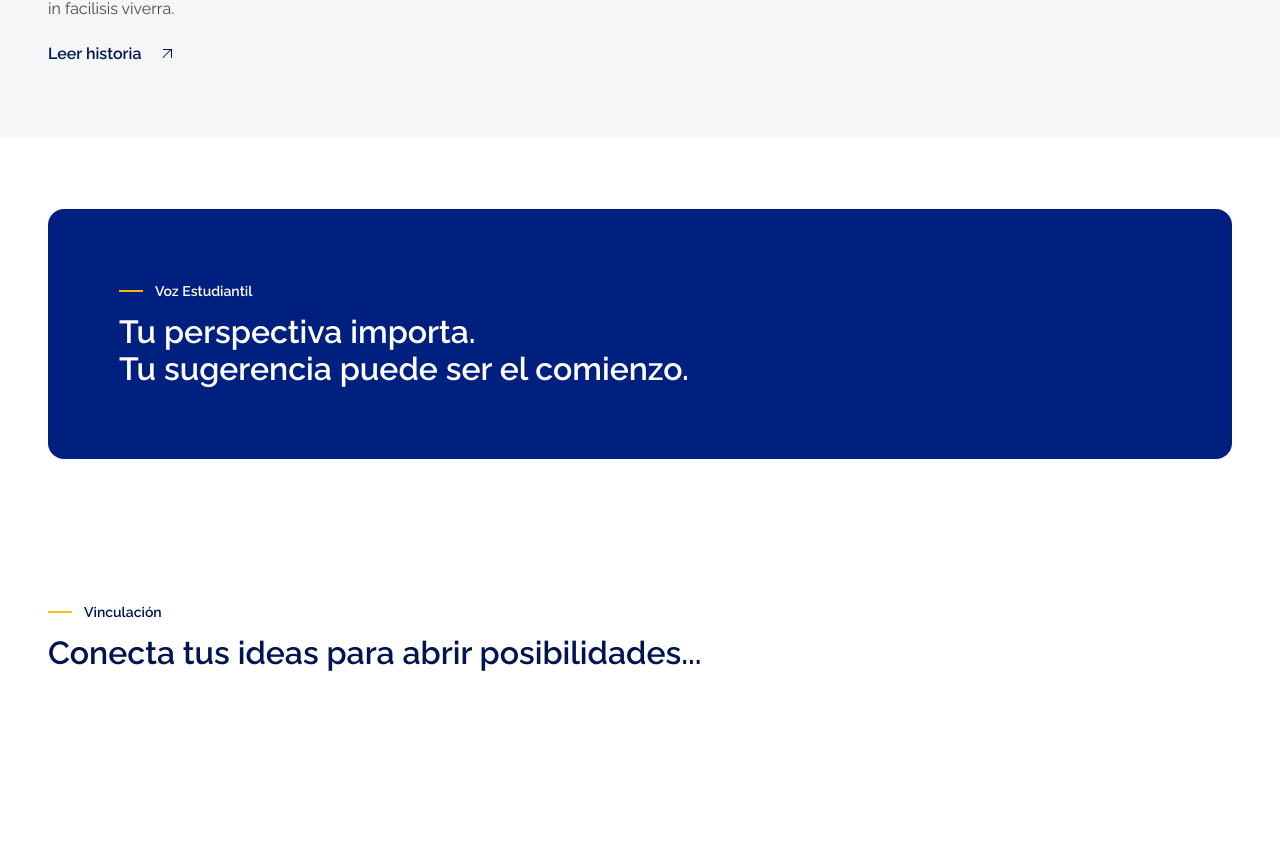
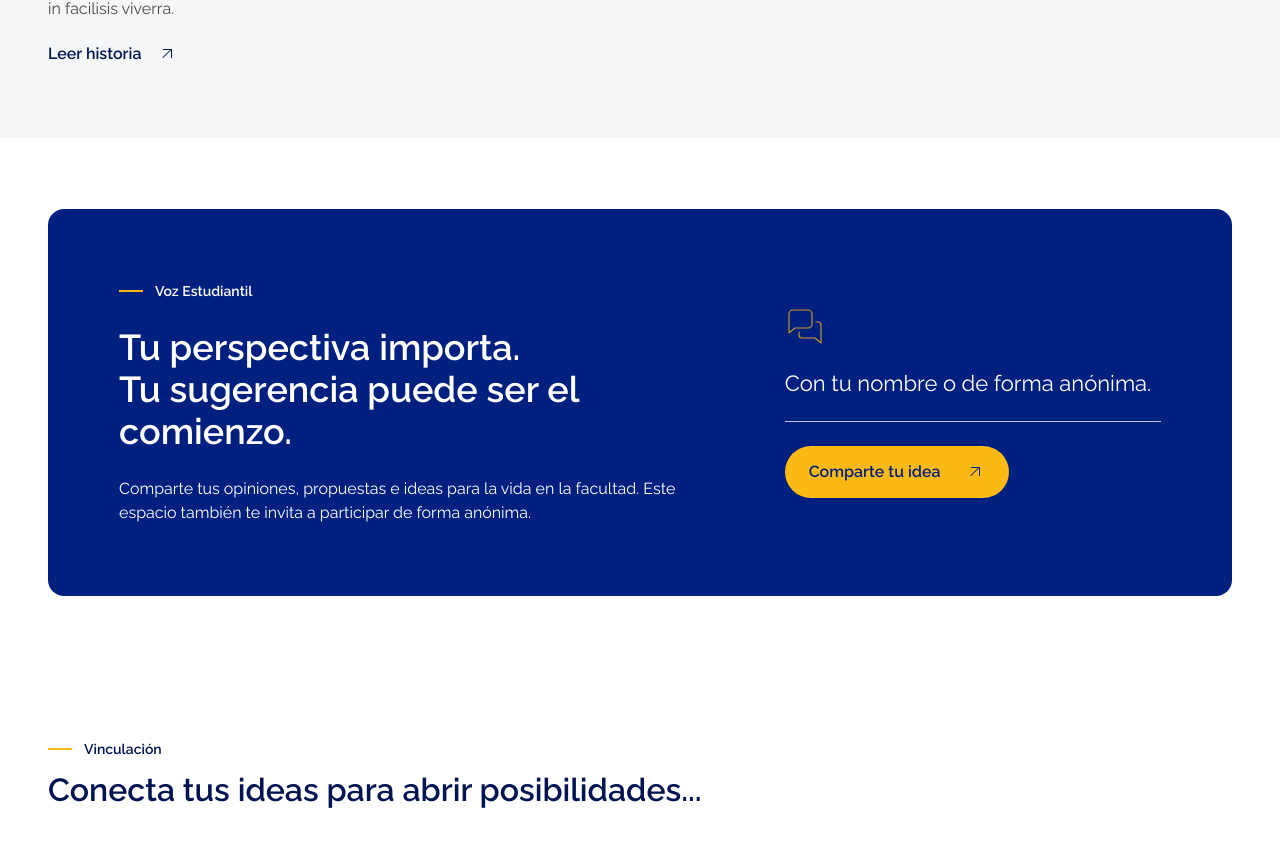
Before and after one commit to Johancito19/ICCWebpage, a Next.js app in the folder icc_webpage/: page / in a window 1280 px wide. Shown: the part 3715-4561 px from the top of the page. Before the commit the page ends 4458 px from the top, so only its background shows below. Built offline with nearby package versions, Linux system fonts and the light colour scheme.

Commit message:
Bloque de Voz Estudiantil

```diff
--- a/icc_webpage/src/app/(publico)/page.tsx
+++ b/icc_webpage/src/app/(publico)/page.tsx
@@ -5,6 +5,7 @@ import GaleriaAreas from "@/components/publico/GaleriaAreas";
 import HeroPublico from "@/components/publico/HeroPublico";
 import PerspectivaIcc from "@/components/publico/PerspectivaIcc";
 import QuienesSomos from "@/components/publico/QuienesSomos";
+import VozEstudiantil from "@/components/publico/VozEstudiantil";
 import "@/styles/publico.css";
 
 export default function HomePublico() {
@@ -24,16 +25,7 @@ export default function HomePublico() {
 
         <ActualidadIcc />
 
-        <div className="pub-container pub-section">
-          <section className="pub-voice" aria-labelledby="voz-estudiantil">
-            <p className="pub-eyebrow">Voz Estudiantil</p>
-            <h2 className="pub-section-title" id="voz-estudiantil">
-              Tu perspectiva importa.
-              <br />
-              Tu sugerencia puede ser el comienzo.
-            </h2>
-          </section>
-        </div>
+        <VozEstudiantil />
 
         <section className="pub-section" aria-labelledby="vinculacion">
           <div className="pub-container">
--- /dev/null
+++ b/icc_webpage/src/components/publico/VozEstudiantil.tsx
@@ -0,0 +1,43 @@
+export default function VozEstudiantil() {
+  return (
+    <div className="pub-container pub-section">
+      <section className="pub-voice" id="voz-estudiantil" aria-labelledby="voz-estudiantil-titulo">
+        <div className="pub-voice-copy">
+          <p className="pub-eyebrow">Voz Estudiantil</p>
+          <h2 className="pub-section-title" id="voz-estudiantil-titulo">
+            Tu perspectiva importa.
+            <br />
+            Tu sugerencia puede ser el comienzo.
+          </h2>
+          <p className="pub-voice-description">
+            Comparte tus opiniones, propuestas e ideas para la vida en la facultad. Este
+            espacio también te invita a participar de forma anónima.
+          </p>
+        </div>
+
+        <div className="pub-voice-action">
+          <svg
+            className="pub-voice-icon"
+            viewBox="0 0 40 40"
+            fill="none"
+            stroke="currentColor"
+            strokeWidth="1.15"
+            strokeLinecap="round"
+            strokeLinejoin="round"
+            aria-hidden="true"
+          >
+            <path d="M8 4h15a4 4 0 0 1 4 4v10a4 4 0 0 1-4 4H10l-6 5V8a4 4 0 0 1 4-4Z" />
+            <path d="M14 26v3a3 3 0 0 0 3 3h13l6 5V19a3 3 0 0 0-3-3h-2" />
+          </svg>
+          <p className="pub-voice-note">Con tu nombre o de forma anónima.</p>
+          <div className="pub-voice-cta">
+            <button className="btn-amarillo pub-voice-button" type="button" disabled>
+              Comparte tu idea
+              <span className="pub-arrow" aria-hidden="true" />
+            </button>
+          </div>
+        </div>
+      </section>
+    </div>
+  );
+}
--- a/icc_webpage/src/styles/publico.css
+++ b/icc_webpage/src/styles/publico.css
@@ -340,9 +340,87 @@ a.pub-quick-card:focus-visible {
 }
 
 .pub-voice {
-  padding: clamp(1.5rem, 5.55vw, 5rem);
+  display: grid;
+  grid-template-columns: minmax(0, 1.58fr) minmax(0, 1fr);
+  align-items: center;
+  gap: var(--pub-section-spacing);
+  padding: var(--pub-section-spacing);
   border-radius: calc(2 * var(--radius-card));
   background-color: var(--color-primary);
+}
+
+.pub-voice-copy .pub-eyebrow {
+  margin-block-end: 1.5rem;
+}
+
+.pub-voice-copy .pub-section-title {
+  font-size: clamp(1.75rem, 1.5rem + 1.05vw, 2.25rem);
+  line-height: 1.17;
+}
+
+.pub-voice-description {
+  margin-block-start: 1.5rem;
+  line-height: 1.5;
+}
+
+.pub-voice-icon {
+  display: block;
+  width: 2.5rem;
+  height: 2.5rem;
+  color: var(--color-accent);
+  opacity: 0.8;
+}
+
+.pub-voice-note {
+  margin-block-start: 1.5rem;
+  font-size: 1.375rem;
+  line-height: 1.2;
+}
+
+.pub-voice-cta {
+  margin-block-start: 1.5rem;
+  padding-block-start: 1.5rem;
+  border-block-start: 1px solid rgb(255 255 255 / 75%);
+}
+
+.pub-voice-button {
+  min-width: 14rem;
+  min-height: 3.25rem;
+  justify-content: flex-start;
+  gap: 1.75rem;
+  padding-inline: 1.5rem;
+  font: inherit;
+  font-weight: 600;
+}
+
+.pub-voice-button:disabled {
+  cursor: default;
+  opacity: 1;
+}
+
+@media (width < 64rem) {
+  .pub-voice {
+    grid-template-columns: repeat(2, minmax(0, 1fr));
+    gap: 2.5rem;
+    padding: 2.5rem;
+  }
+}
+
+@media (width < 40rem) {
+  .pub-voice {
+    grid-template-columns: minmax(0, 1fr);
+    gap: 1.5rem;
+    padding: 1.5rem;
+  }
+
+  .pub-voice-note {
+    font-size: 1.125rem;
+  }
+
+  .pub-voice-button {
+    min-width: 0;
+    width: 100%;
+  }
 }
 
 .pub-eyebrow {
```
